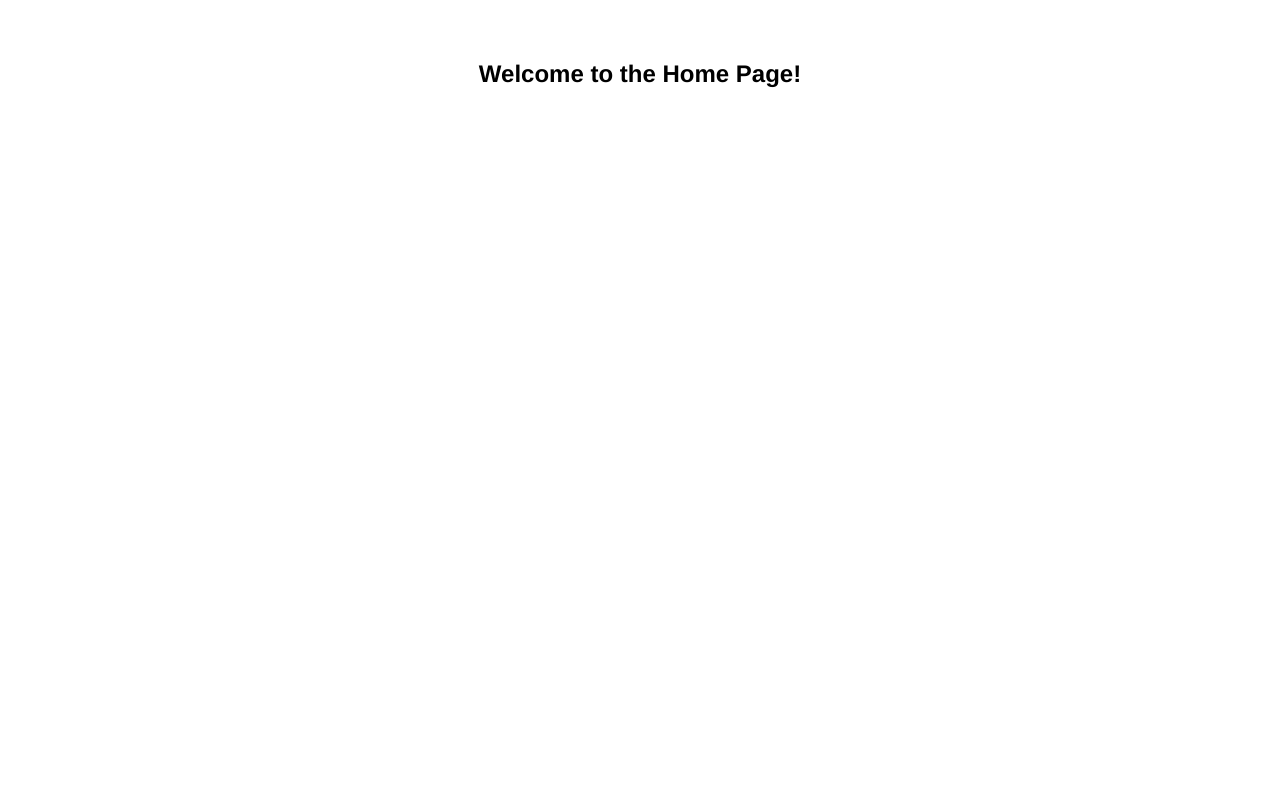
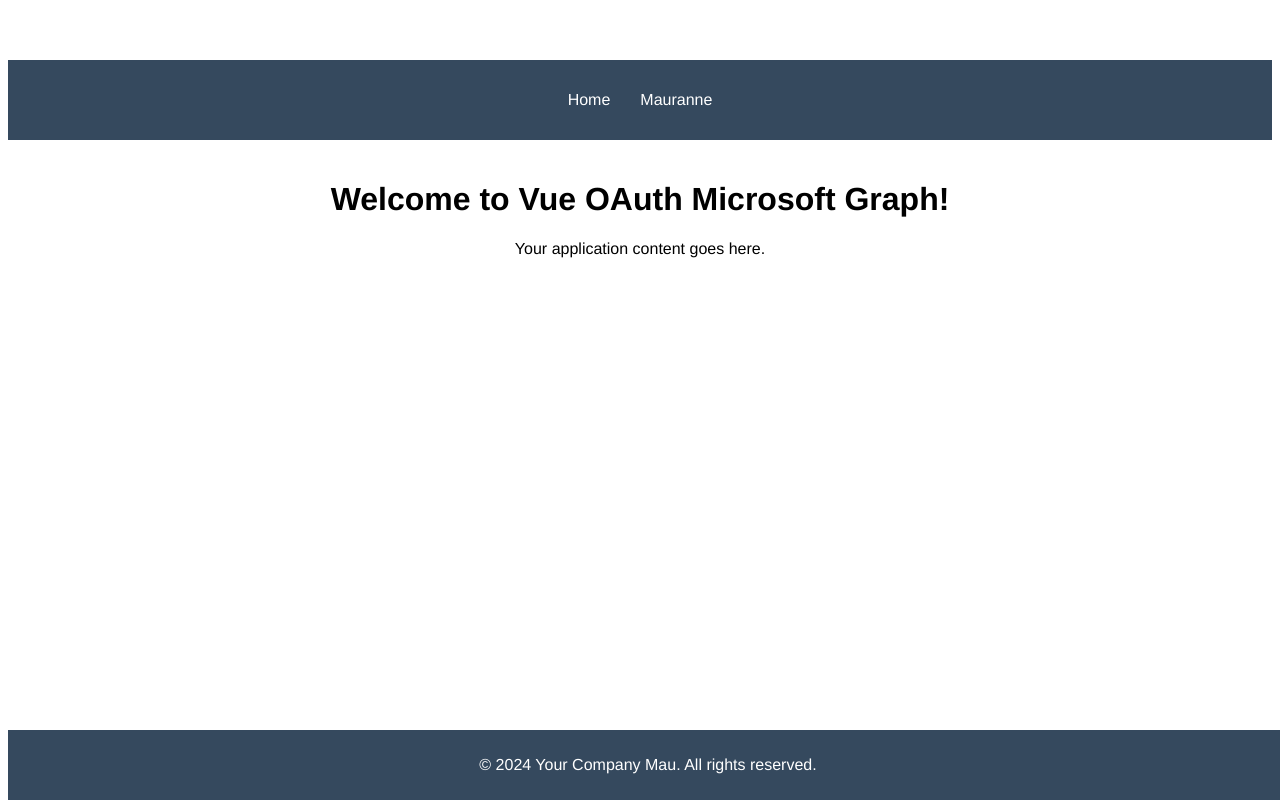
Before and after one commit to Mauranneakam/tp4, a Vue app: page / in a window 1280 px wide. Built offline with nearby package versions, Linux system fonts and the light colour scheme.

Commit message:
create HomePage component

```diff
--- a/src/App.vue
+++ b/src/App.vue
@@ -1,19 +1,23 @@
 <template>
   <div id="app">
-    <HomePage />
+    <Header />
+    <main>
+      <h1>Welcome to Vue OAuth Microsoft Graph!</h1>
+      <p>Your application content goes here.</p>
+    </main>
+    <Footer />
   </div>
 </template>
 
 <script>
-import HomePage from './components/HomePage.vue';
-
-//import Header from './components/Header.vue';
-//import Footer from './components/Footer.vue';
+import Header from './components/Header.vue';
+import Footer from './components/Footer.vue';
 
 export default {
   name: 'App',
   components: {
-   HomePage
+    Header,
+    Footer
   }
 }
 </script>
--- /dev/null
+++ b/src/components/Footer.vue
@@ -0,0 +1,22 @@
+<template>
+    <footer>
+      <p>&copy; 2024 Your Company Mau. All rights reserved.</p>
+    </footer>
+  </template>
+
+  <script>
+  export default {
+    name: 'AppFooter'
+  }
+  </script>
+
+  <style scoped>
+  footer {
+    background-color: #35495e;
+    color: white;
+    padding: 10px 0;
+    position: fixed;
+    bottom: 0;
+    width: 100%;
+  }
+  </style>
--- /dev/null
+++ b/src/components/Header.vue
@@ -0,0 +1,36 @@
+<template>
+    <header>
+      <nav>
+        <ul>
+          <li><a href="#">Home</a></li>
+          <li><span>Mauranne</span></li>
+        </ul>
+      </nav>
+    </header>
+  </template>
+
+  <script>
+  export default {
+    name: 'AppHeader'
+  }
+  </script>
+
+  <style scoped>
+  header {
+    background-color: #35495e;
+    color: white;
+    padding: 15px;
+  }
+  nav ul {
+    list-style-type: none;
+    padding: 0;
+  }
+  nav ul li {
+    display: inline;
+    margin: 0 15px;
+  }
+  nav ul li a {
+    color: white;
+    text-decoration: none;
+  }
+  </style>
--- /dev/null
+++ b/src/components/HelloWorld.vue
@@ -0,0 +1,58 @@
+<template>
+  <div class="hello">
+    <h1>{{ msg }}</h1>
+    <p>
+      For a guide and recipes on how to configure / customize this project,<br>
+      check out the
+      <a href="https://cli.vuejs.org" target="_blank" rel="noopener">vue-cli documentation</a>.
+    </p>
+    <h3>Installed CLI Plugins</h3>
+    <ul>
+      <li><a href="https://github.com/vuejs/vue-cli/tree/dev/packages/%40vue/cli-plugin-babel" target="_blank" rel="noopener">babel</a></li>
+      <li><a href="https://github.com/vuejs/vue-cli/tree/dev/packages/%40vue/cli-plugin-eslint" target="_blank" rel="noopener">eslint</a></li>
+    </ul>
+    <h3>Essential Links</h3>
+    <ul>
+      <li><a href="https://vuejs.org" target="_blank" rel="noopener">Core Docs</a></li>
+      <li><a href="https://forum.vuejs.org" target="_blank" rel="noopener">Forum</a></li>
+      <li><a href="https://chat.vuejs.org" target="_blank" rel="noopener">Community Chat</a></li>
+      <li><a href="https://twitter.com/vuejs" target="_blank" rel="noopener">Twitter</a></li>
+      <li><a href="https://news.vuejs.org" target="_blank" rel="noopener">News</a></li>
+    </ul>
+    <h3>Ecosystem</h3>
+    <ul>
+      <li><a href="https://router.vuejs.org" target="_blank" rel="noopener">vue-router</a></li>
+      <li><a href="https://vuex.vuejs.org" target="_blank" rel="noopener">vuex</a></li>
+      <li><a href="https://github.com/vuejs/vue-devtools#vue-devtools" target="_blank" rel="noopener">vue-devtools</a></li>
+      <li><a href="https://vue-loader.vuejs.org" target="_blank" rel="noopener">vue-loader</a></li>
+      <li><a href="https://github.com/vuejs/awesome-vue" target="_blank" rel="noopener">awesome-vue</a></li>
+    </ul>
+  </div>
+</template>
+
+<script>
+export default {
+  name: 'HelloWorld',
+  props: {
+    msg: String
+  }
+}
+</script>
+
+<!-- Add "scoped" attribute to limit CSS to this component only -->
+<style scoped>
+h3 {
+  margin: 40px 0 0;
+}
+ul {
+  list-style-type: none;
+  padding: 0;
+}
+li {
+  display: inline-block;
+  margin: 0 10px;
+}
+a {
+  color: #42b983;
+}
+</style>
--- a/src/components/HomePage.vue
+++ b/src/components/HomePage.vue
@@ -1,6 +1,6 @@
 <template>
     <div>
-      <h2>Welcome to the Home Page!</h2>
+      <h2>Welcome to the Home  Page!</h2>
     </div>
   </template>
 
```
